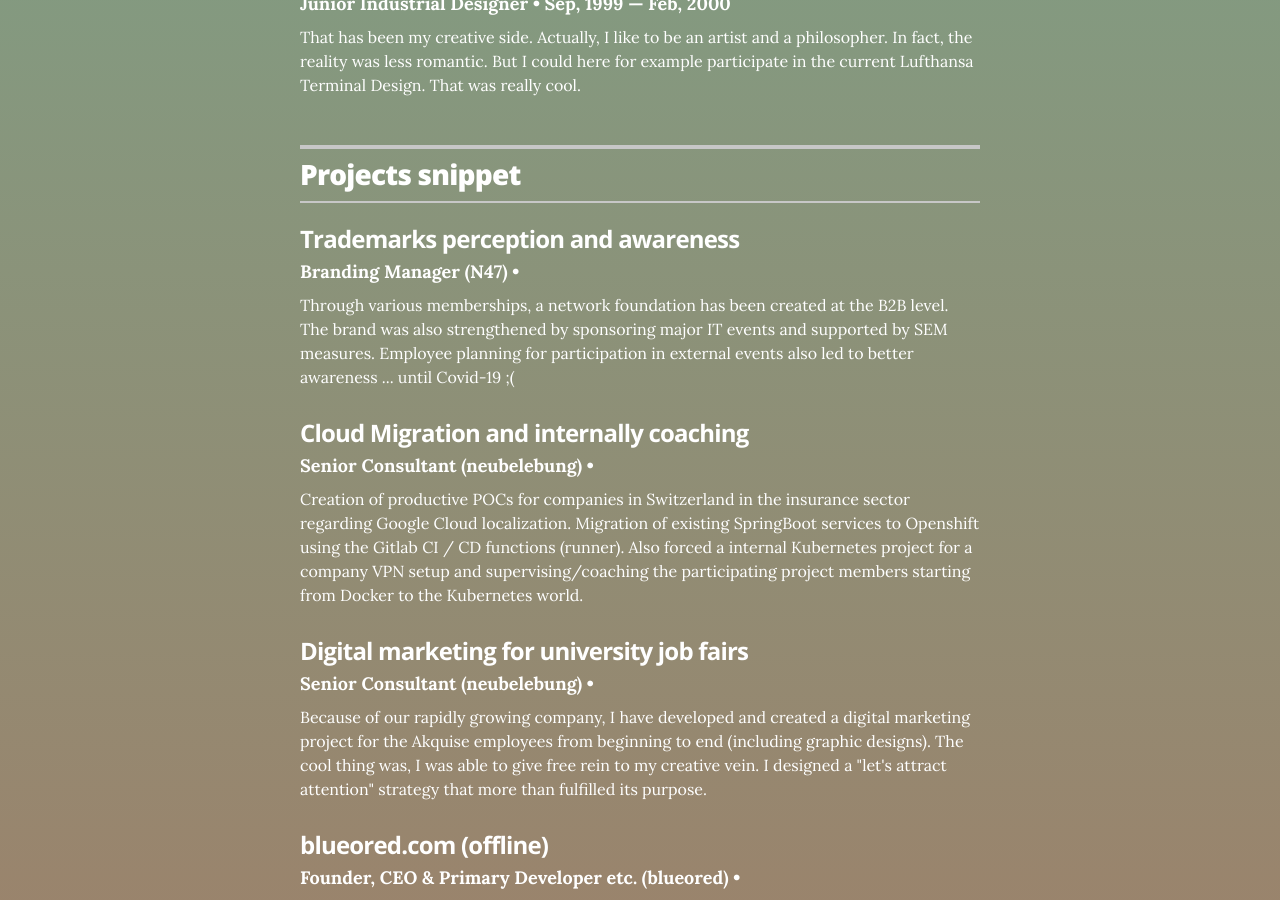
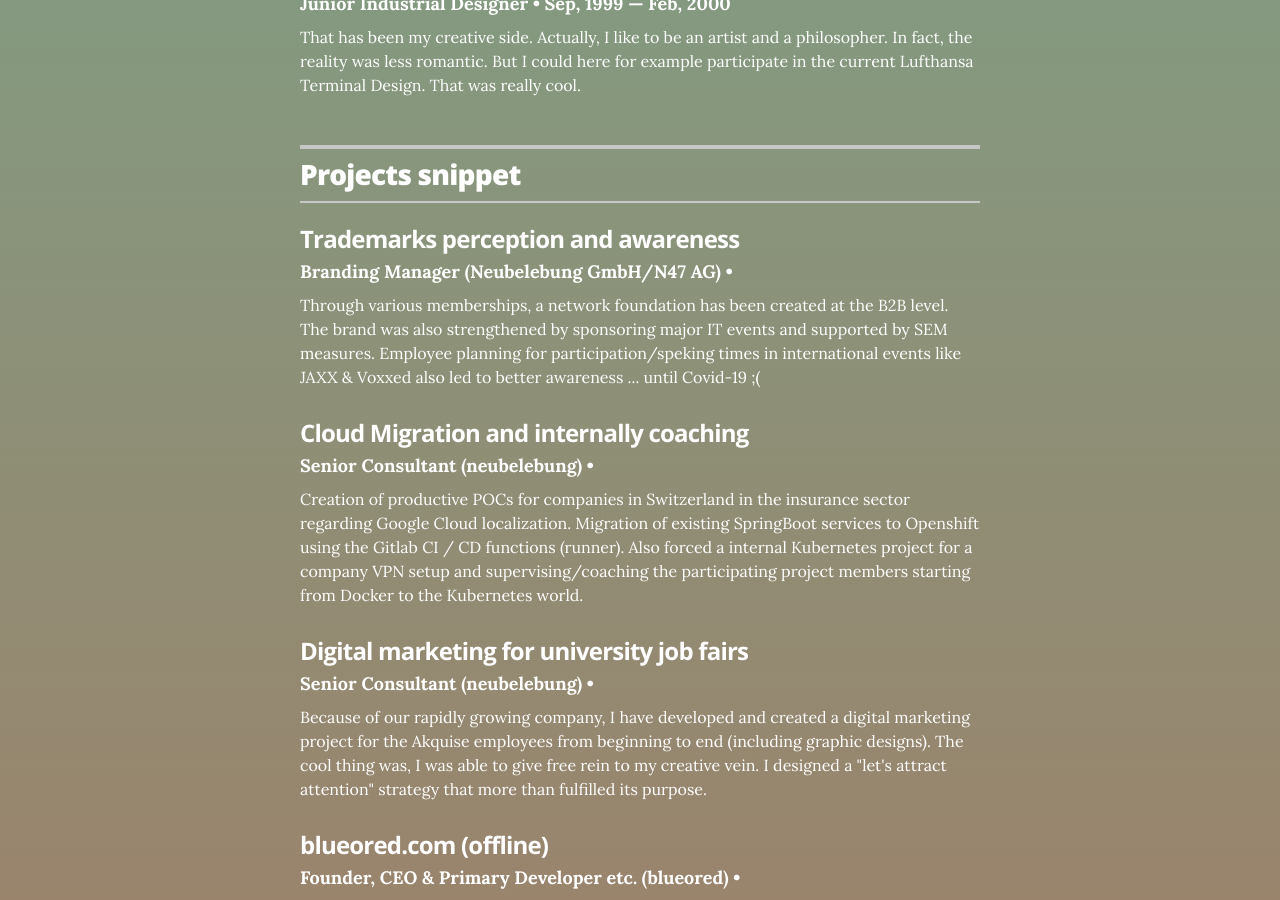
Before and after one commit to borishager/borishager.github.io, a Jekyll site: the page built from index.html, in a window 1280 px wide and 900 px high, scrolled down 1840 px. Built offline with Jekyll 4.4.1, drawn with Linux system fonts in a browser that asks for light colours.

Commit message:
Update projects.yml

```diff
--- a/_data/projects.yml
+++ b/_data/projects.yml
@@ -2,8 +2,8 @@
 
 # N47
 - project: Trademarks perception and awareness
-  role: Branding Manager (N47)
-  description: Through various memberships, a network foundation has been created at the B2B level. The brand was also strengthened by sponsoring major IT events and supported by SEM measures. Employee planning for participation in external events also led to better awareness ... until Covid-19 ;(
+  role: Branding Manager (Neubelebung GmbH/N47 AG)
+  description: Through various memberships, a network foundation has been created at the B2B level. The brand was also strengthened by sponsoring major IT events and supported by SEM measures. Employee planning for participation/speking times in international events like JAXX & Voxxed also led to better awareness ... until Covid-19 ;(
 
 # neubelebung
 - project: Cloud Migration and internally coaching
```
